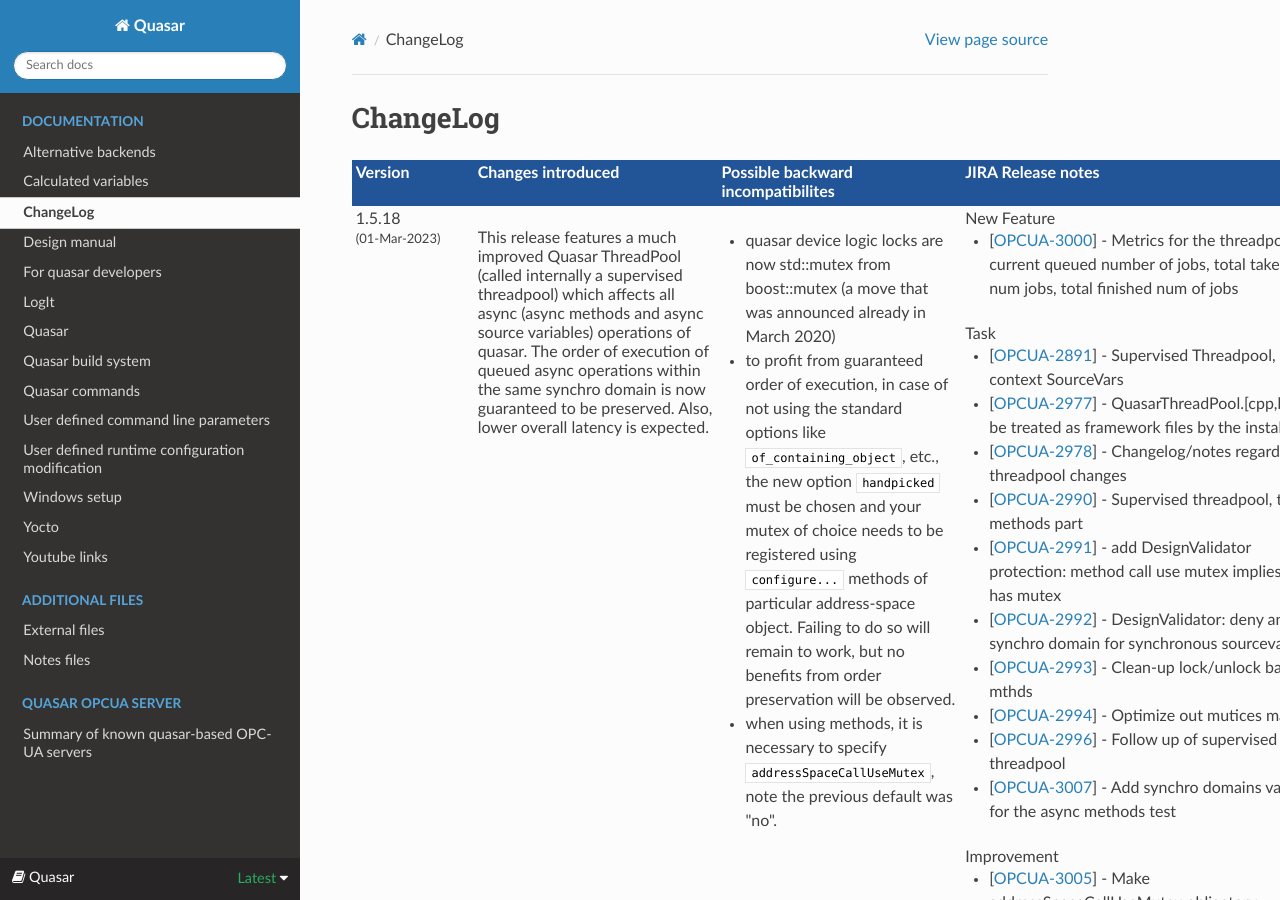
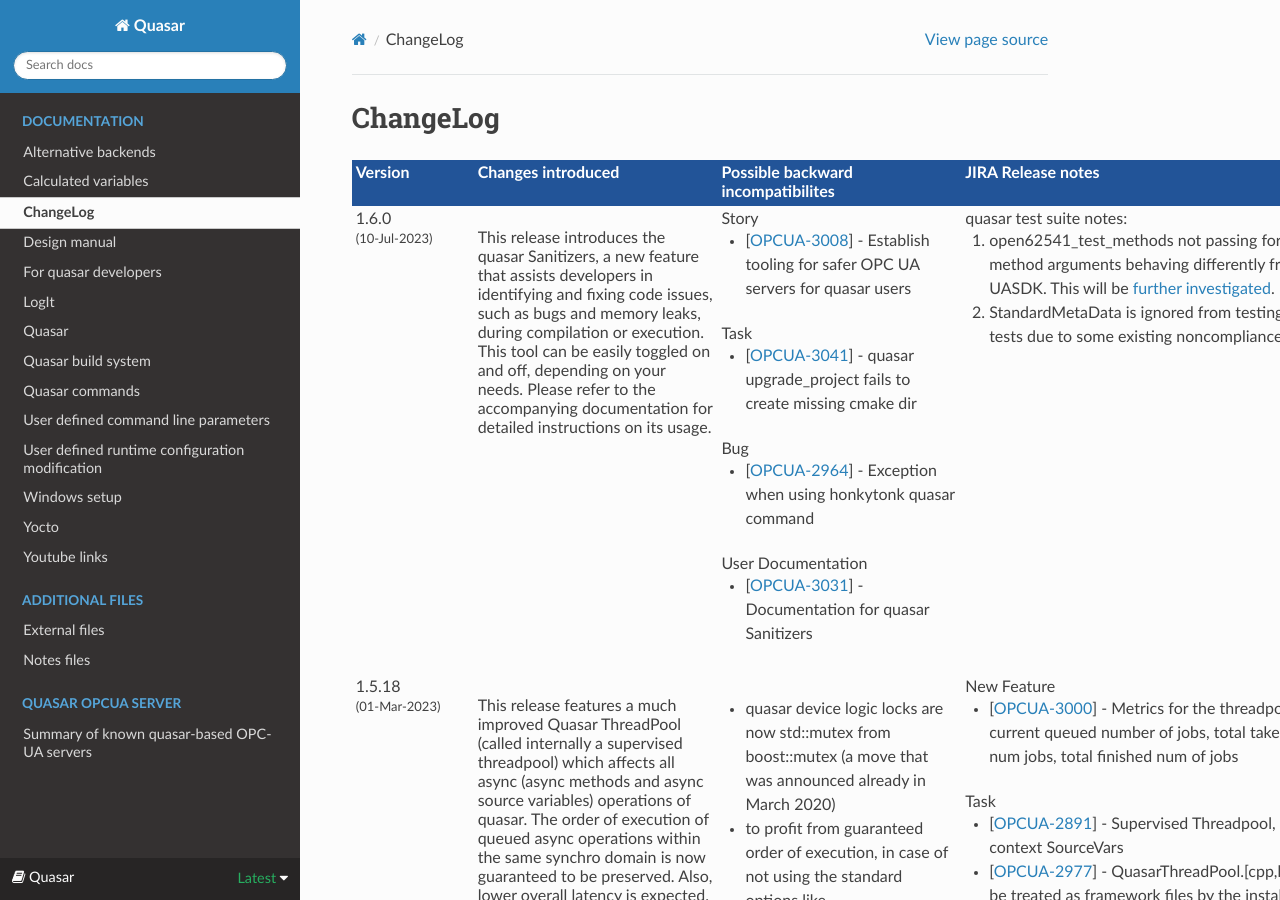
Before and after one commit to quasar-team/quasar, a Sphinx documentation site: the page built from Documentation/source/ChangeLog.rst, in a window 1280 px wide and 900 px high. Built offline with Sphinx 7.4.7 and the Read the Docs theme 2.0.0, drawn with Linux system fonts in a browser that asks for light colours.

Commit message:
Add ChangeLog.rst for quasar Sanitizers, OPCUA-3008, OPCUA-3041, OPCUA-2964, OPCUA-3031, and OPCUA-2428

```diff
--- a/Documentation/source/ChangeLog.rst
+++ b/Documentation/source/ChangeLog.rst
@@ -22,6 +22,27 @@
 	          <td valign="top"><strong>Testing outcome</strong><br>
 	          </td>
 	        </tr>
+
+            <tr>
+                <td valign="top">1.6.0<font size="-1"><br>(10-Jul-2023)</font><br></td>
+                <td valign="top"><br>This release introduces the quasar Sanitizers, a new feature that assists developers in identifying and fixing code issues, such as bugs and memory leaks, during compilation or execution. This tool can be easily toggled on and off, depending on your needs. Please refer to the accompanying documentation for detailed instructions on its usage.</td>
+                <td valign="top">
+                    Story
+                    <ul><li>[<a href='https://its.cern.ch/jira/browse/OPCUA-3008'>OPCUA-3008</a>] - Establish tooling for safer OPC UA servers for quasar users</li></ul>
+                    Task
+                    <ul><li>[<a href='https://its.cern.ch/jira/browse/OPCUA-3041'>OPCUA-3041</a>] - quasar upgrade_project fails to create missing cmake dir</li></ul>
+                    Bug
+                    <ul><li>[<a href='https://its.cern.ch/jira/browse/OPCUA-2964'>OPCUA-2964</a>] - Exception when using honkytonk quasar command</li></ul>
+                    User Documentation
+                    <ul><li>[<a href='https://its.cern.ch/jira/browse/OPCUA-3031'>OPCUA-3031</a>] - Documentation for quasar Sanitizers</li></ul>
+                </td>
+                <td valign="top">quasar test suite notes:<br>
+                    <ol>
+                        <li>open62541_test_methods not passing for the method arguments behaving differently from UASDK. This will be <a href="https://its.cern.ch/jira/browse/OPCUA-2428">further investigated</a>.</li>
+                        <li>StandardMetaData is ignored from testing in all tests due to some existing noncompliance.</li>
+                    </ol>
+                </td>
+            </tr>
 
 			<tr>
 
```
